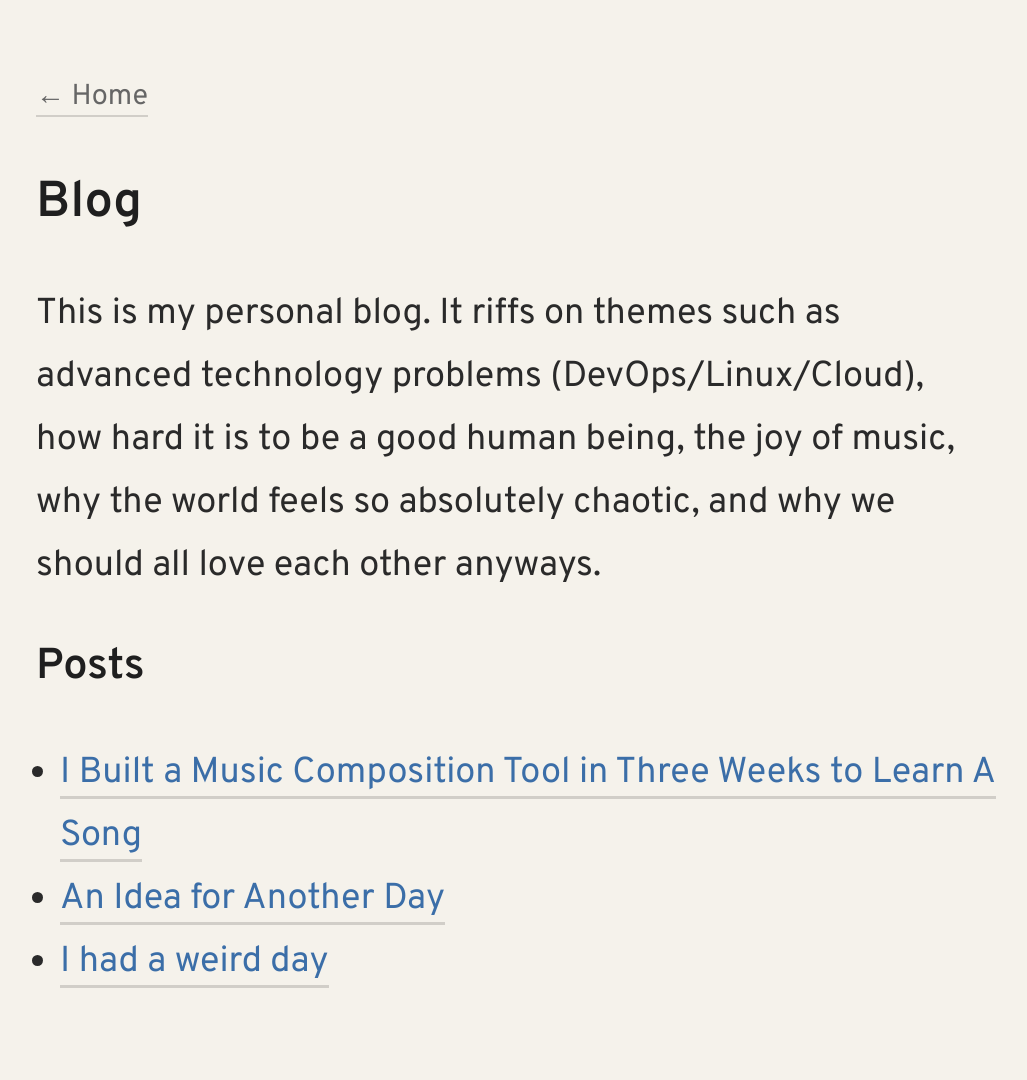
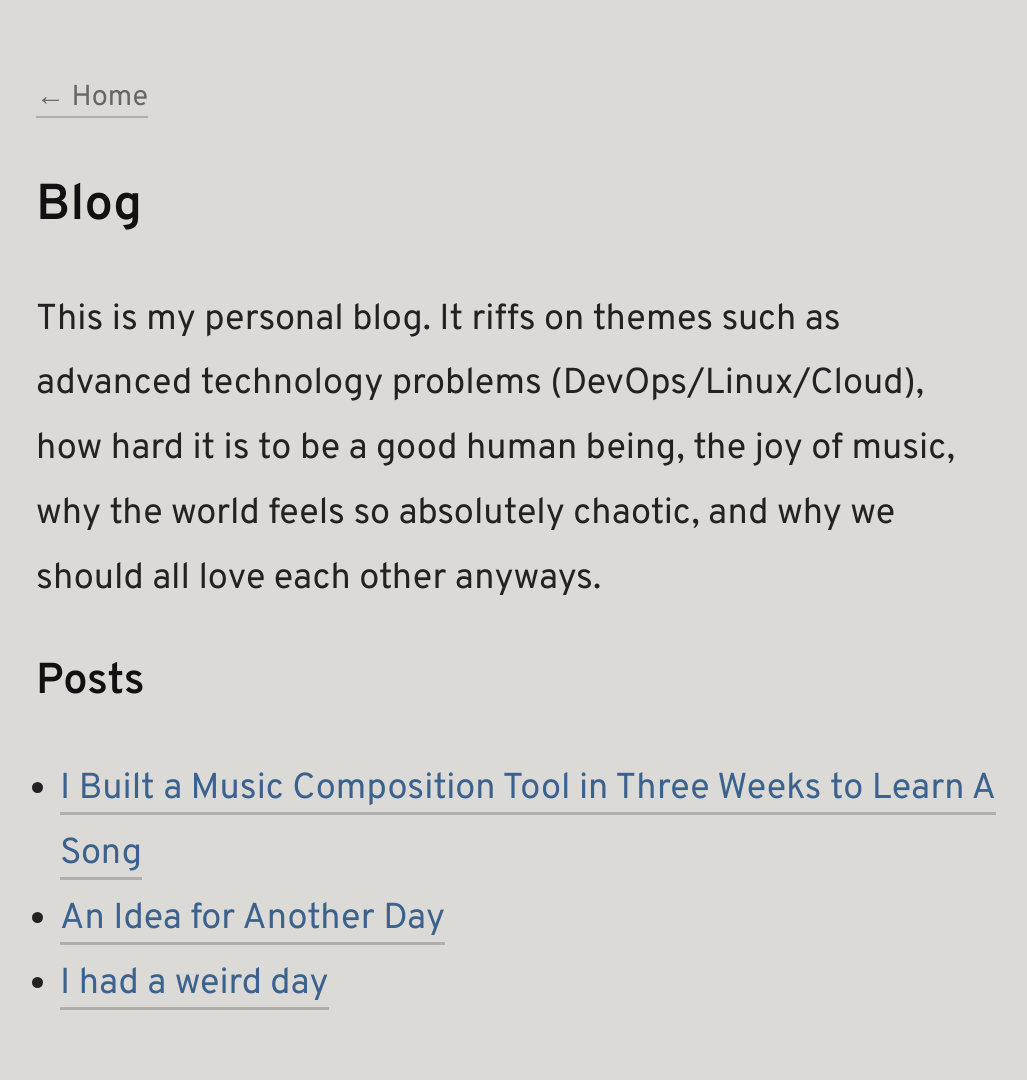
Before and after one commit to kingparra/blog, a Jekyll site: the page built from README.md, in a window 1280 px wide. Shown: the whole page, without its empty margins (124-1151 px from the left). Built offline with Jekyll 4.4.1, drawn with Linux system fonts in a browser that asks for light colours; our own code applies the rules of GitHub Pages for plain Markdown files; before the commit the page ends 1058 px from its top, so only the background shows below that.

Commit message:
Refine typography and update color theme in style.scss
Updated typography and color theme for better readability.

```diff
--- a/assets/css/style.scss
+++ b/assets/css/style.scss
@@ -8,13 +8,13 @@
 body {
   font-family: "Overpass", system-ui, sans-serif;
 
-  /* Your preferred comfortable size on a 4k laptop */
-  font-size: 2rem;  /* ~32px */
-  line-height: 1.75;
+  /* Comfortable size on your 4k laptop */
+  font-size: 2rem;   /* ~32px */
+  line-height: 1.8;
 
-  /* LIGHT, NON-BLINDING THEME */
-  background: #f5f2eb;   /* warm off-white, easy on OLED */
-  color: #2a2a2a;        /* soft dark gray text */
+  /* YOUR NEW LIGHT THEME (gentle, non-blinding) */
+  background: #dcdad6;   /* the color you liked */
+  color: #222;           /* soft dark gray */
 
   margin: 0;
   padding: 0;
@@ -23,14 +23,14 @@ body {
 /* Larger screens (big monitors / 5k / ultrawide) */
 @media (min-width: 80rem) {
   body {
-    font-size: 2.25rem; /* ~36px */
+    font-size: 2.25rem;  /* ~36px */
   }
 }
 
 /* Phones / small tablets */
 @media (max-width: 40rem) {
   body {
-    font-size: 1.3rem; /* readable on small screens */
+    font-size: 1.3rem;   /* ~21px */
   }
 }
 
@@ -61,27 +61,22 @@ h1, h2, h3, h4 {
   font-weight: 600;
   margin-top: 2rem;
   margin-bottom: 1rem;
-  color: #1f1f1f;  /* darker but not harsh */
+  color: #111;   /* darker headings for clarity */
 }
 
-h1 {
-  font-size: 1.4em;
-}
-
-h2 {
-  font-size: 1.2em;
-}
+h1 { font-size: 1.4em; }
+h2 { font-size: 1.2em; }
 
 /* LINKS */
 a {
-  color: #3b6ea8; /* soft blue */
+  color: #3b628f;   /* soft medium blue */
   text-decoration: none;
-  border-bottom: 0.1em solid rgba(0, 0, 0, 0.15);
+  border-bottom: 0.1em solid rgba(0, 0, 0, 0.2);
 }
 
 a:hover {
-  color: #1f4e88;  /* deeper blue */
-  border-bottom-color: rgba(0, 0, 0, 0.3);
+  color: #2a4a72;
+  border-bottom-color: rgba(0, 0, 0, 0.35);
 }
 
 /* PARAGRAPHS */
@@ -89,13 +84,13 @@ p {
   margin-bottom: 1.5rem;
 }
 
-/* LIST SPACING */
+/* LISTS */
 ul, ol {
   margin-bottom: 1.5rem;
   padding-left: 1.5rem;
 }
 
-/* IMAGES + VIDEOS */
+/* MEDIA */
 img, video {
   max-width: 100%;
   height: auto;
```
